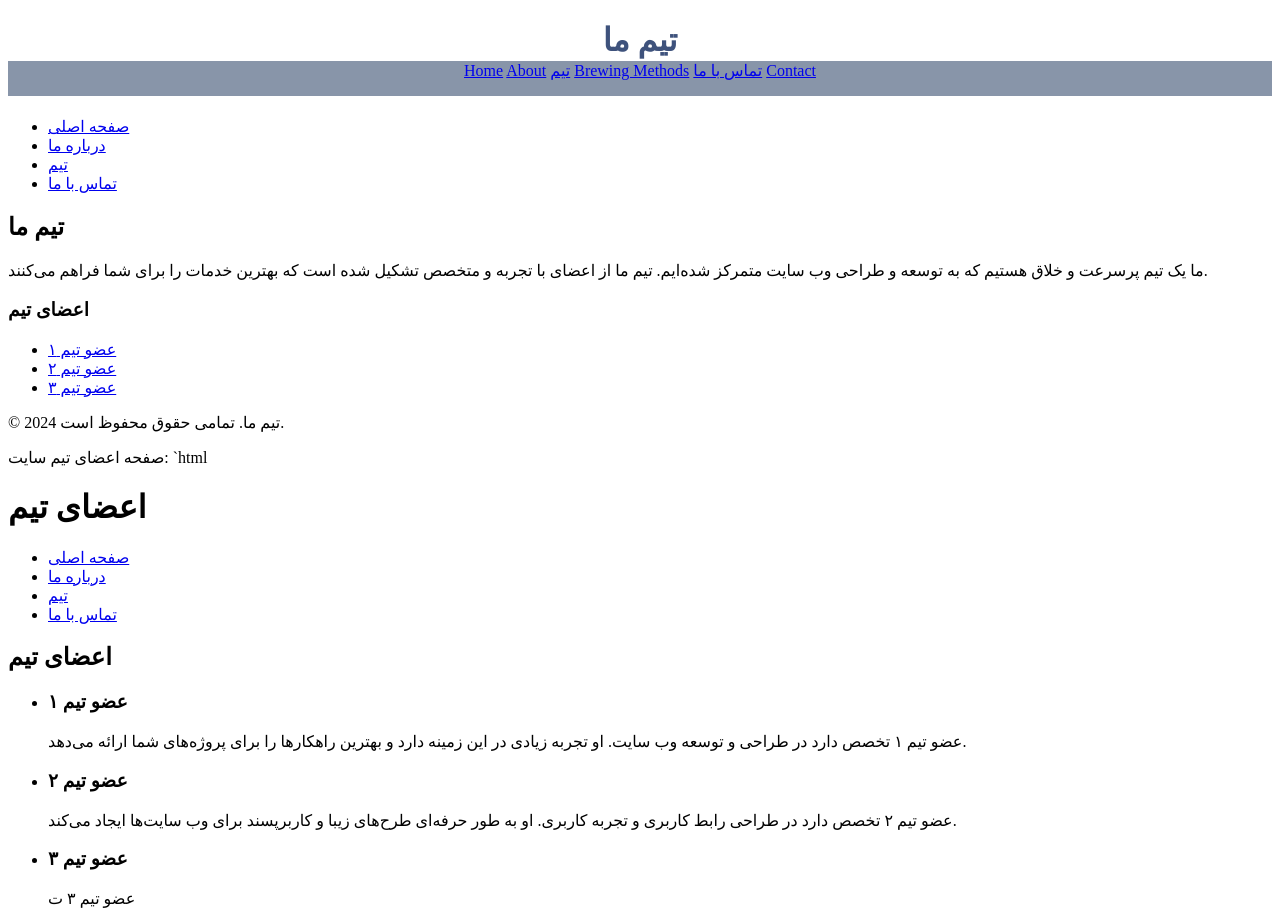
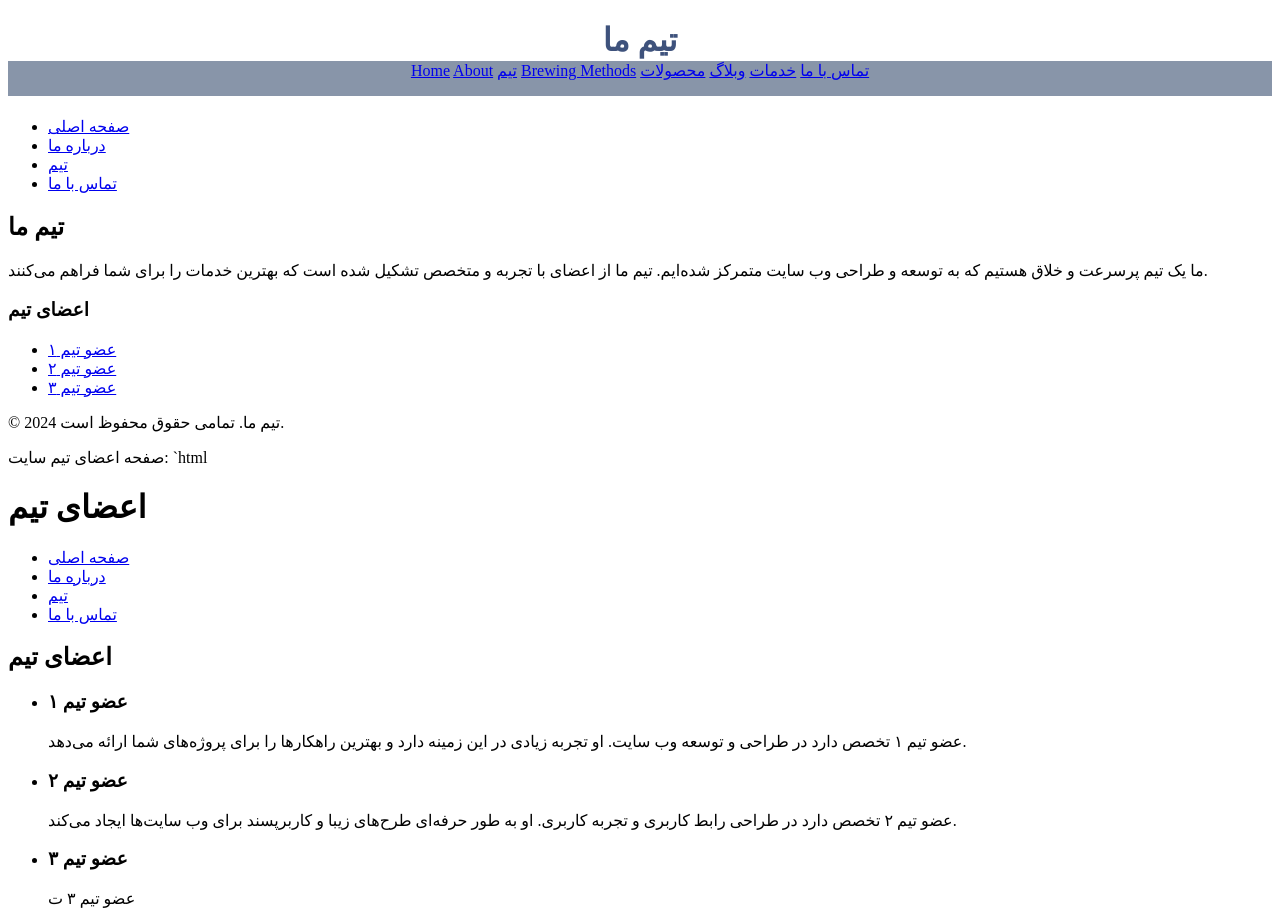
Before and after one commit to raha842021/gittest, a plain HTML site: page team.html in a window 1280 px wide. Drawn offline with Linux system fonts and the light colour scheme.

Commit message:
edit nav

```diff
--- a/team.html
+++ b/team.html
@@ -17,7 +17,10 @@
         <a href="team.html">تیم</a>
         <a href="#">Brewing Methods</a>
         <a href="contact.html">تماس با ما</a>
-        <a href="#">Contact</a>
+        <a href="services.html">خدمات</a>
+        <a href="blog.html"> وبلاگ</a>
+<a href="products.html"> محصولات</a>
+
     </nav>
 
 
```
